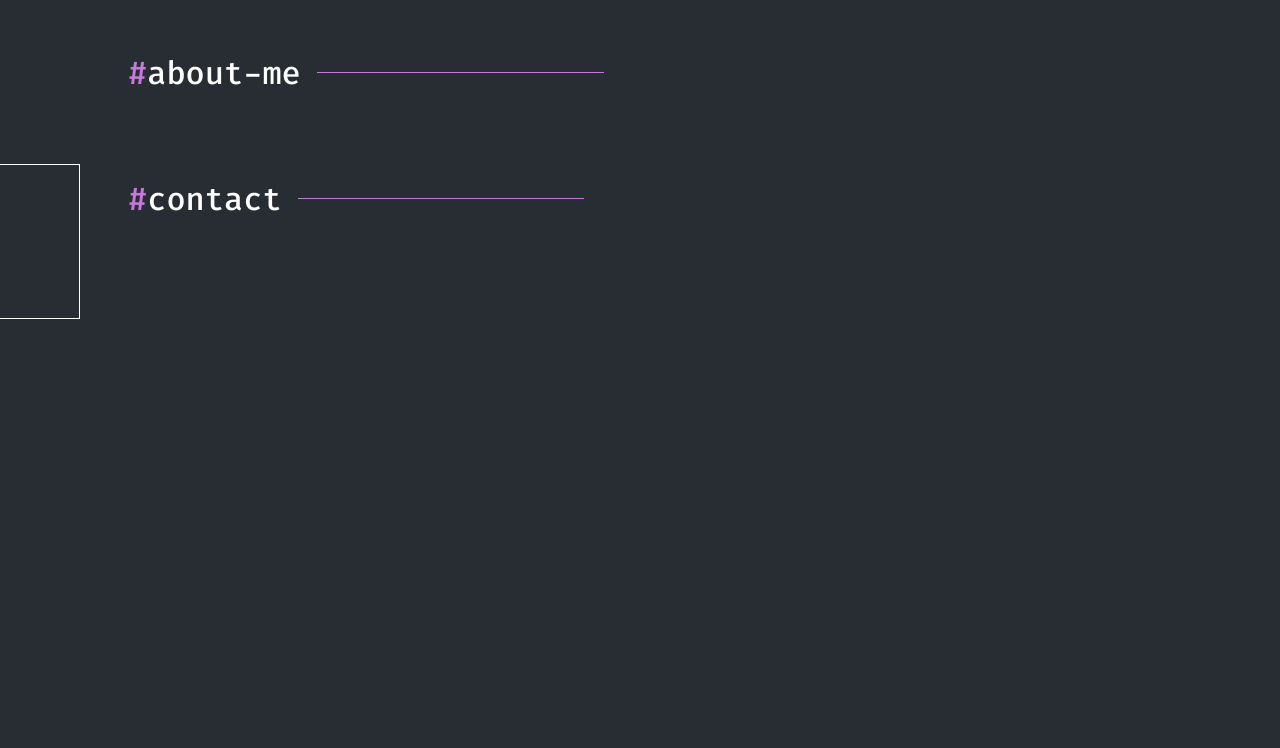
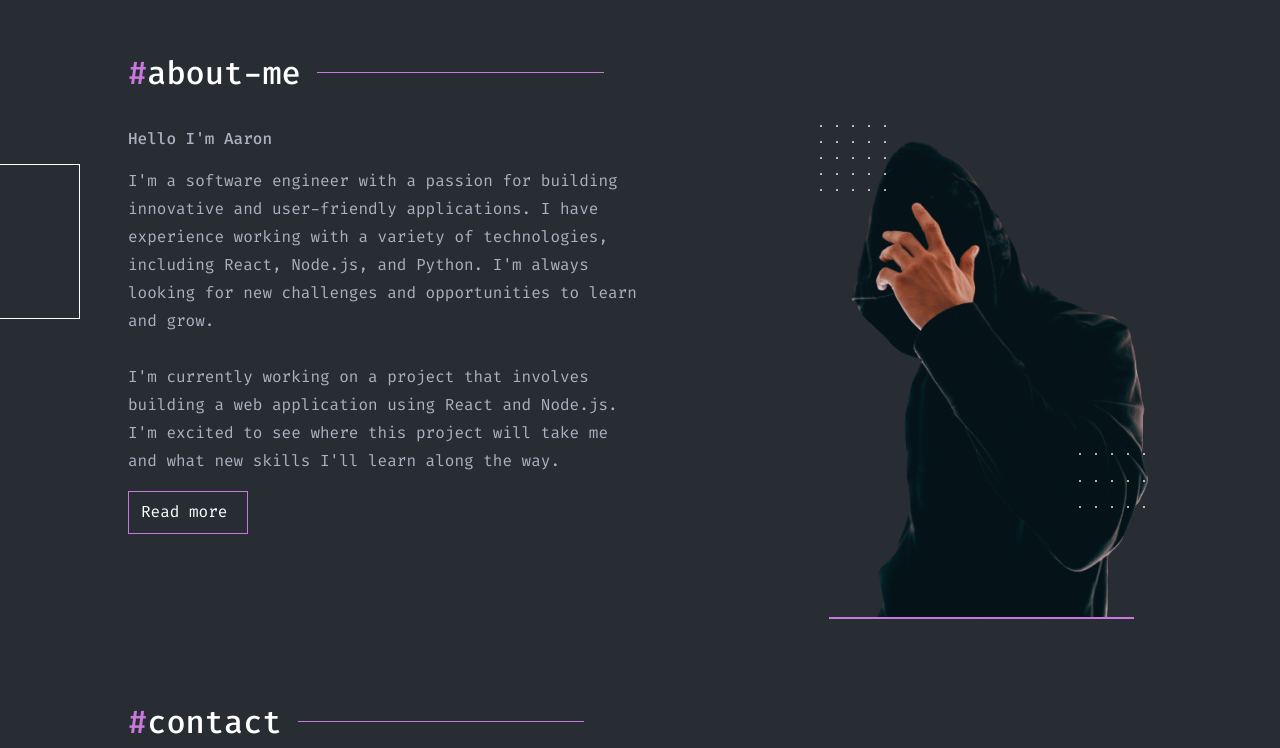
Before and after one commit to asapconet/asap-portfolio, a Next.js app: page /main in a window 1280 px wide. Shown: the part 2223-2971 px from the top of the page. Before the commit the page ends 2542 px from the top, so only its background shows below. Built offline with nearby package versions, Linux system fonts and the light colour scheme; a web font is replaced by a local one.

Commit message:
feat: add about me section

```diff
--- /dev/null
+++ b/src/components/AboutSection.tsx
@@ -0,0 +1,81 @@
+import { SectionHeader } from "@/components/SectionHeader";
+import { DotGrid } from "@/components/DotGrids";
+import AppButton from "@/components/Button";
+import Image from "next/image";
+
+export default function AboutSection() {
+  return (
+    <section className="flex flex-col gap-4 max-w-[1024px] w-full pt-[4rem] min-h-[504px] px-4 md:px-0 ">
+      {/* Left decorative border - Desktop only */}
+      <div
+        className="
+          absolute left-0 mt-28
+          hidden md:block
+          w-12 md:w-[80px] h-24 md:h-[155px] border border-white border-l-0
+        "
+      />
+
+      <SectionHeader name="about-me" />
+
+      <div className="flex flex-col lg:flex-row justify-between gap-8 lg:gap-12 w-full">
+        <div className="flex flex-col gap-4 lg:w-[515px] mt-4 text-sec">
+          <p className="paragraph-1">Hello I&apos;m Aaron</p>
+          <p className="paragraph-1-s !leading-7 ">
+            I&apos;m a software engineer with a passion for building innovative
+            and user-friendly applications. I have experience working with a
+            variety of technologies, including React, Node.js, and Python.
+            I&apos;m always looking for new challenges and opportunities to
+            learn and grow. <br /> <br />
+            I&apos;m currently working on a project that involves building a web
+            application using React and Node.js. I&apos;m excited to see where
+            this project will take me and what new skills I&apos;ll learn along
+            the way.
+          </p>
+          <AppButton asLink="/about" rightIcon className="w-fit">
+            Read more
+          </AppButton>
+        </div>
+
+        <div className="w-full sm:w-[339px] h-auto sm:h-[507px] relative mx-auto lg:mx-0">
+          <DotGrid
+            cols={5}
+            width={80}
+            height={80}
+            gap={-1}
+            className="absolute left-0 top-2 sm:w-[120px] sm:h-[120px]"
+            dotClassName="bg-white/90"
+          />
+
+          <Image
+            src="/images/aboutImage.png"
+            alt="My self in another hoody"
+            width={339}
+            height={507}
+            className="w-full h-auto"
+          />
+
+          <DotGrid
+            cols={5}
+            rows={3}
+            width={80}
+            height={80}
+            gap={-1}
+            className="absolute right-0 bottom-24 sm:w-[120px] sm:h-[120px]"
+            dotClassName="bg-white/90"
+          />
+
+          <div className="border w-[90%] mx-auto sm:mx-4 border-pri" />
+        </div>
+      </div>
+
+      <DotGrid
+        cols={4}
+        width={120}
+        height={120}
+        gap={-1}
+        className="absolute right-0 bottom-24 !sm:hidden"
+        dotClassName="bg-white/90"
+      />
+    </section>
+  );
+}
--- a/src/components/Button.tsx
+++ b/src/components/Button.tsx
@@ -52,7 +52,7 @@ const ApButton = ({
         onClick={handleClick}
         className={classNames(
           "flex items-center max-w-max justify-center border border-pri",
-          className
+          className,
         )}
       >
         {leftIcon && <span>{(leftIcon && icon[leftIcon]) || leftIcon}</span>}
--- a/src/components/SkillsSection.tsx
+++ b/src/components/SkillsSection.tsx
@@ -17,7 +17,7 @@ export default function SkillsSection() {
               rows={5}
               width={105}
               height={105}
-              gap={4}
+              gap={-1}
               className="mt-12"
               dotClassName="bg-white/90"
             />
@@ -31,7 +31,7 @@ export default function SkillsSection() {
               rows={5}
               width={105}
               height={105}
-              gap={4}
+              gap={-1}
               className="flex justify-start"
               dotClassName="bg-white/90"
             />
--- a/src/pages/main.tsx
+++ b/src/pages/main.tsx
@@ -9,6 +9,9 @@ import { ProjectCard } from "@/components/ProjectCard";
 import { projectData } from "@/static/data/projectData";
 import { DotGrid } from "@/components/DotGrids";
 import SkillsSection from "@/components/SkillsSection";
+import AboutSection from "@/components/AboutSection";
+// import anime from "animejs";
+// import { useEffect } from "react";
 
 export default function MainPage() {
   // useEffect(() => {
@@ -143,19 +146,8 @@ export default function MainPage() {
       </section>
       <SkillsSection />
       {/* About section*/}
-      <section
-        className="flex flex-col items-start gap-4
-      max-w-[1024px] w-full pt-[4rem]"
-      >
-        <SectionHeader name="about-me" />
-        <div
-          className="
-            absolute left-0 mt-28
-            hidden md:block
-            w-12 md:w-[80px] h-24 md:h-[155px] border border-white border-l-0
-          "
-        />
-      </section>
+
+      <AboutSection />
       <section
         className="flex flex-col items-start gap-4
       max-w-[1024px] w-full pt-[4rem]"
```
Also changed, not shown: public/images/aboutImage.png (added).
